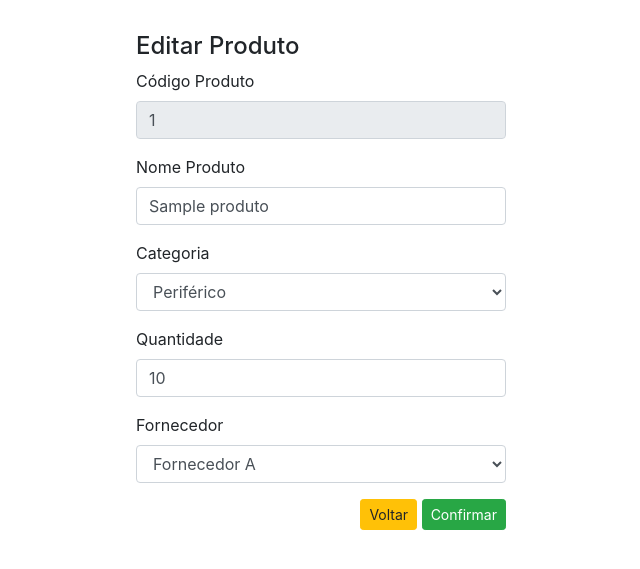
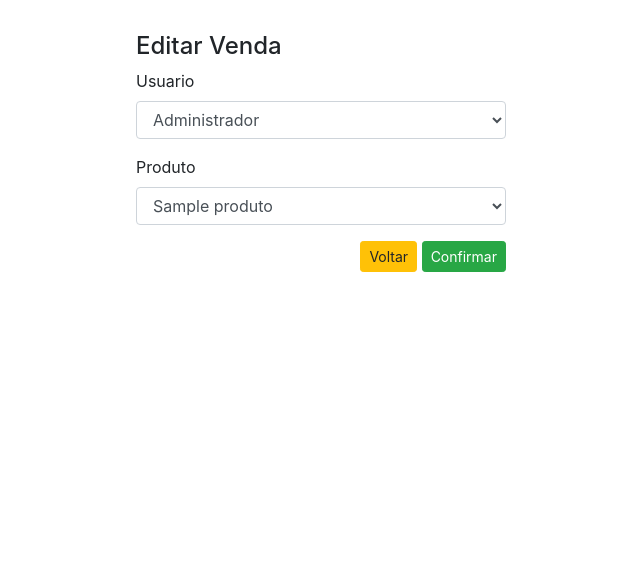
Before and after one commit to izauir/projetoStockPro5Si, a PHP site: page /editar_venda.php?id=1 in a window 1280 px wide. Shown: the part 56-625 px from the top of the page, without its empty margins (319-959 px from the left). Run offline with PHP 8.4, Linux system fonts and the light colour scheme; a user stored in the database is signed in; data comes from the database, SQL or seed files in the repository; both versions use the stored data as it was after the commit; tables that the repository leaves empty hold one stand-in row (values such as "Sample post"); data that the repository does not hold is empty; some libraries are stand-ins or nearby versions.

Commit message:
feat: adding delete venda to the project and adding delete cascade on tables with foreign key

```diff
--- a/cadastrar_vendas.php
+++ b/cadastrar_vendas.php
@@ -2,7 +2,7 @@
     include 'header.php';
 ?>
     <div class="container" id="tamanhoContainer" style="margin-top: 40px;">
-        <h4>Cadastro de Produto</h4>
+        <h4>Cadastro de Venda</h4>
         <?php
             if (isset($_SESSION['msg'])) {
                 echo $_SESSION['msg'];
@@ -36,9 +36,9 @@
                     $buscar = mysqli_query($conexao, $sql);
                     while ($array = mysqli_fetch_array($buscar)) {
                        $id_produto = $array['id_produto'];
-                       $nroproduto = $array['nroproduto'];
+                       $nomeproduto = $array['nomeproduto'];
                 ?>
-                  <option value="<?php echo$id_produto ?>" ><?php echo $nroproduto ?></option>
+                  <option value="<?php echo$id_produto ?>" ><?php echo $nomeproduto ?></option>
                 <?php } ?>
                 </select>
             </div>
--- a/editar_venda.php
+++ b/editar_venda.php
@@ -4,52 +4,58 @@
     $id = $_GET['id'];
 ?>
     <div class="container" id="tamanhoContainer" style="margin-top: 40px;">
-        <h4>Editar Produto</h4>
+        <h4>Editar Venda</h4>
         <form action="_atualizar.php" method="post">
+            <input type="number" name="id" class="form-control" value="<?php echo $id?>" style="display:none">
             <?php
-                $sql = "SELECT * FROM `produtos` WHERE id_produto = $id";
+                $sql = "SELECT * FROM `venda` WHERE id_venda = $id";
                 $buscar = mysqli_query($conexao,$sql);
 
                 while ($array = mysqli_fetch_array($buscar)) {
-                    $id_produto = $array['id_produto'];
-                    $nroproduto = $array['nroproduto'];
-                    $nomeproduto = $array['nomeproduto'];
-                    $categoria = $array['categoria'];
-                    $quantidade = $array['quantidade'];
-                    $fornecedor = $array['fornecedor'];
+                    $produto = $array['id_produto'];
+                    $usuario = $array['id_usuario'];
             ?>
             <div class="form-group">
-                <label>Código Produto</label>
-                <input type="number" name="codigoproduto" class="form-control" value="<?php echo $nroproduto?>" placeholder="Insira o número do produto" disabled>
-                <input type="number" name="id" class="form-control" value="<?php echo $id?>" style="display:none">
-            </div>
-            <div class="form-group">
-                <label>Nome Produto</label>
-                <input type="text" name="nomeproduto" class="form-control" value="<?php echo $nomeproduto?>" placeholder="Insira o nome do produto" autocomplete="off">
-            </div>
-            <div class="form-group">
-                <label>Categoria</label>
-                <select class="form-control" value="<?php echo $categoria?>" name="categoria">
-                  <option>Periférico</option>
-                  <option>Hardware</option>
-                  <option>Software</option>
+                <label>Usuario</label>
+                <select class="form-control" name="usuario" required>
+                    <option>Selecione...</option>
+                <?php
+                    include 'conexao.php';
+                    $sql = "SELECT * FROM `usuarios`";
+                    $buscar = mysqli_query($conexao, $sql);
+                    while ($array = mysqli_fetch_array($buscar)) {
+                       $id_usuario = $array['id_usuario'];
+                       $nome_usuario = $array['nome_usuario'];
+                ?>
+                  <option
+                    value="<?php echo$id_usuario ?>"
+                    <?php echo $id_usuario == $usuario ? 'selected' : ''?>
+                ><?php echo $nome_usuario ?></option>
+                <?php } ?>
                 </select>
             </div>
             <div class="form-group">
-                <label>Quantidade</label>
-                <input type="number" name="quantidade" class="form-control" value="<?php echo $quantidade?>" placeholder="Insira a quantidade do produto">
-            </div>
-            <div class="form-group">
-                <label>Fornecedor</label>
-                <select class="form-control" value="<?php echo $fornecedor?>" name="fornecedor">
-                  <option>Fornecedor A</option>
-                  <option>Fornecedor B</option>
-                  <option>Fornecedor C</option>
+                <label>Produto</label>
+                <select class="form-control" name="produto" required>
+                    <option>Selecione...</option>
+                <?php
+                    include 'conexao.php';
+                    $sql = "SELECT * FROM `produtos`";
+                    $buscar = mysqli_query($conexao, $sql);
+                    while ($array = mysqli_fetch_array($buscar)) {
+                       $id_produto = $array['id_produto'];
+                       $nomeproduto = $array['nomeproduto'];
+                ?>
+                  <option
+                    value="<?php echo$id_produto ?>"
+                    <?php echo $id_produto == $produto ? 'selected' : '' ?>
+                ><?php echo $nomeproduto ?></option>
+                <?php } ?>
                 </select>
             </div>
             <div style="text-align: right">
-                <a href="listar_produtos.php" class="btn btn-sm btn-warning">Voltar</a>
-                <button type="submit" name="updateprod" class="btn btn-sm btn-success">Confirmar</button>
+                <a href="listar_vendas.php" class="btn btn-sm btn-warning">Voltar</a>
+                <button type="submit" name="updatevend" class="btn btn-sm btn-success">Confirmar</button>
             </div>
             <?php }?>
         </form>
--- a/header.php
+++ b/header.php
@@ -84,7 +84,7 @@
                                 if (($nivel == 1) || ($nivel == 2)) {
 
                             ?>
-                            <a class="dropdown-item" href="cadastrar_vendas.php">Cadastrar Categoria</a>
+                            <a class="dropdown-item" href="cadastrar_vendas.php">Cadastrar Venda</a>
                             <?php }?>
                             <a class="dropdown-item" href="listar_vendas.php">Listar Vendas</a>
                         </div>
--- a/listar_vendas.php
+++ b/listar_vendas.php
@@ -2,7 +2,7 @@
     include 'header.php';
 ?>
 <div class="container" style="margin-top: 40px;">
-    <h4>Lista de Produtos</h4>
+    <h4>Lista de Vendas</h4>
     <?php
         if (isset($_SESSION['msg'])) {
             echo $_SESSION['msg'];
@@ -39,12 +39,12 @@
                     <?php
                         if (($nivel == 1) || ($nivel == 2)) {
                     ?>
-                    <a class="btn btn-sm btn-warning" style="color:#fff" href="editar_venda.php?id=<?php echo $id_venda?>"><i class="far fa-edit"></i>&nbsp;Editar</a>
+                    <a class="btn btn-sm btn-warning" style="color:#fff" href="editar_venda.php?id=<?php echo $venda?>"><i class="far fa-edit"></i>&nbsp;Editar</a>
                     <?php } ?>
                     <?php
                         if ($nivel == 1) {
                     ?>
-                    <a class="btn btn-sm btn-danger" style="color:#fff" data-confirm-prod="Deseja excluir o produto?" href="_excluir.php?delprod=<?php echo $id_venda?>"><i class="far fa-trash-alt"></i>&nbsp;Excluir</a>
+                    <a class="btn btn-sm btn-danger" style="color:#fff" data-confirm-vend="Deseja excluir a venda?" href="_excluir.php?delvend=<?php echo $venda?>"><i class="far fa-trash-alt"></i>&nbsp;Excluir</a>
                     <?php } ?>
                 </td>
         </tr>
--- a/src/js/main.js
+++ b/src/js/main.js
@@ -36,6 +36,19 @@ $(document).ready(function(){
         return false;
     })
 })
+// modal de confirmação de exclusao da venda
+$(document).ready(function(){
+    $('a[data-confirm-vend]').click(function(ev){
+        var href = $(this).attr('href');
+        if (!$('#confirm-delete').length) {
+            $('body').append('<div class="modal fade" id="confirm-delete" tabindex="-1" role="dialog" aria-labelledby="exampleModalLabel" aria-hidden="true"><div class="modal-dialog" role="document"><div class="modal-content"><div class="modal-header"><h5 class="modal-title" id="exampleModalLabel">Excluír Venda</h5><button type="button" class="close" data-dismiss="modal" aria-label="Fechar"><span aria-hidden="true">&times;</span></button></div><div class="modal-body">Deseja excluir a venda?</div><div class="modal-footer"><button type="button" class="btn btn-success" data-dismiss="modal">Não</button><a class="btn btn-danger" id="dataConfirmOK">Sim</a></div></div></div></div>');
+        };
+
+        $('#dataConfirmOK').attr('href',href);
+        $('#confirm-delete').modal({show:true});
+        return false;
+    })
+})
 
 $(document).ready(function(){
     $('a[data-confirm-user]').click(function(ev){
```
Also changed, not shown: _atualizar.php (+13 -0 lines), _excluir.php (+11 -0 lines), tabelas.sql (+8 -8 lines).
